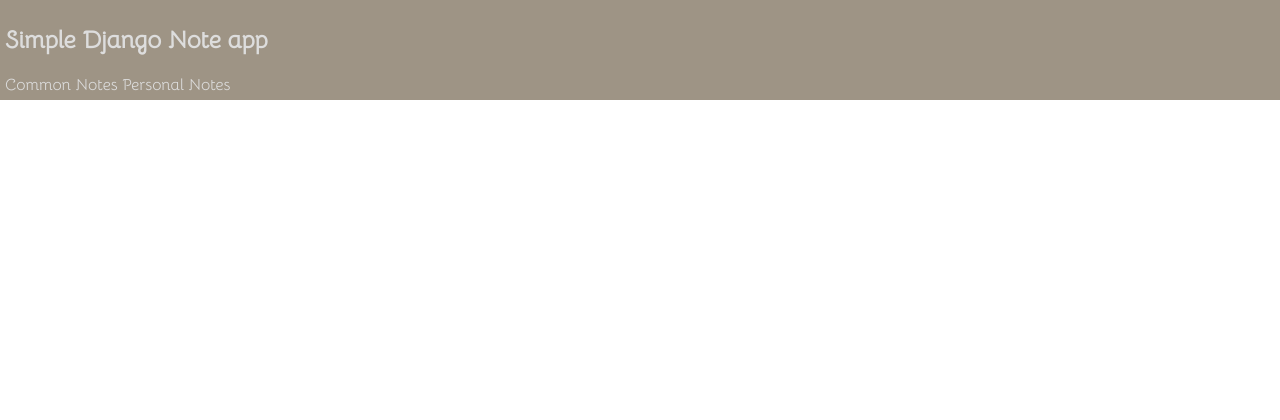
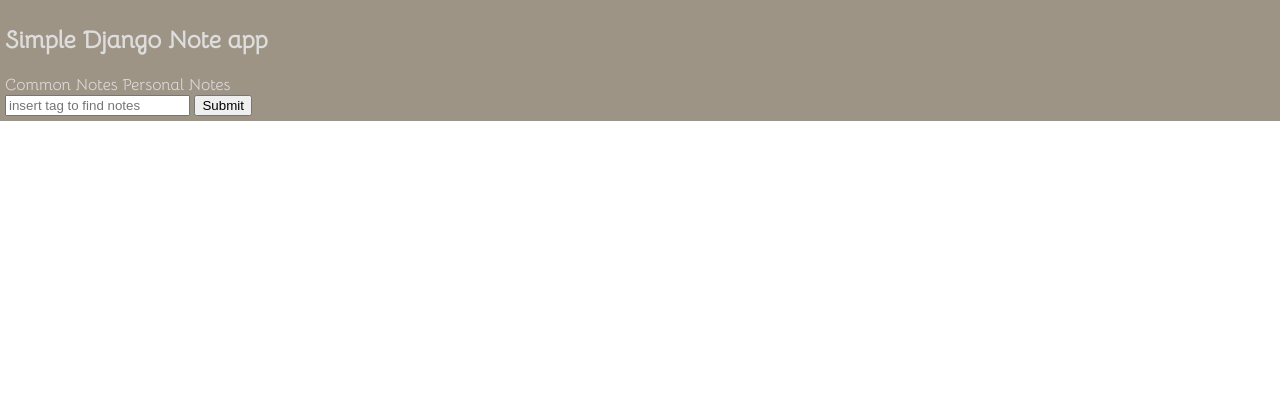
Before and after one commit to kotKolil/simple-django-notes, a Django app: page / in a window 1280 px wide. Shown: the top 420 px of the page. Run offline with Django 5.2, Linux system fonts and the light colour scheme; data that the repository does not hold is empty.

Commit message:
added searsh

```diff
--- a/djangoclipboard/app/templates/base.html
+++ b/djangoclipboard/app/templates/base.html
@@ -13,8 +13,11 @@
             <span onclick="window.location.replace('/?section=common')">Common Notes</span>
             <span onclick="window.location.replace('/?section=personal')">Personal Notes</span>
         </div>
+        <form METHOD="POST" ACTION="/find/">
+            <input type="text" placeholder="insert tag to find notes" name="tag_name" required>
+            <input type="submit">
+        </form>
     </div>
-
     <div class = "button-div" onclick="window.location.replace('/newNote')">
         create note
     </div>
--- a/djangoclipboard/app/views.py
+++ b/djangoclipboard/app/views.py
@@ -35,6 +35,11 @@ def newNote(request):
             return redirect("/")
         return redirect("/log_in")
 
+def findView(request):
+    if request.method == "POST":
+        tag_name = request.POST.get("tag_name")
+        note_data = Note.objects.filter(theme__icontains=tag_name)
+        return TemplateResponse(request, template="index.html", context={"note":note_data})
 
 def logIn(request):
     if request.method == "GET":
--- a/djangoclipboard/djangoclipboard/urls.py
+++ b/djangoclipboard/djangoclipboard/urls.py
@@ -27,4 +27,5 @@ urlpatterns = [
     path("log_in/", views.logIn),
     path("note/", views.viewNote),
     path("reg/", views.regIn),
+    path("find/", views.findView),
 ] + static(settings.STATIC_URL, document_root=settings.STATIC_ROOT)
--- a/djangoclipboard/static/style.css
+++ b/djangoclipboard/static/style.css
@@ -43,6 +43,7 @@ textarea {
     flex-basis: 100%;
     flex-wrap:wrap
     display:flex;
+    self-align: center;
     justify-content: center;
     align-items: center;
     overflow:hidden;
```
